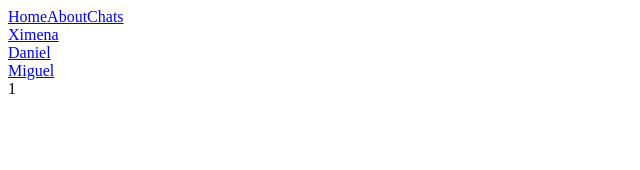
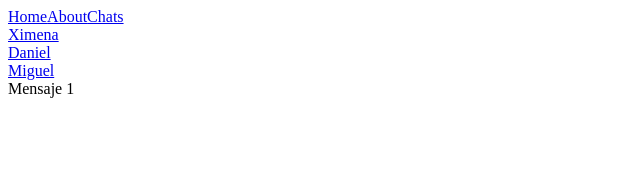
Before and after one commit to Larm1998/vue-router-navigation, a Vue app: page /chats/1 in a window 1280 px wide. Shown: the top 170 px of the page, without its empty margins (0-640 px from the left). Built offline with nearby package versions, Linux system fonts and the light colour scheme.

Commit message:
Nested Routes

```diff
--- /dev/null
+++ b/src/views/ChatView.vue
@@ -0,0 +1,26 @@
+<template>
+    <div v-for="msg in messagesFiltered" :key="msg.id">
+        {{ msg.text}}
+    </div>
+</template>
+
+<script>
+export default {
+    data() {
+        return {
+            messages: [
+                {id: 1, text: 'Mensaje 1', author: 1 },
+                {id: 2, text: 'Mensaje 2', author: 2 },
+                {id: 3, text: 'Mensaje 3', author: 3 },
+            ]
+        }
+    },
+    computed: {
+        messagesFiltered() {
+            return this.messages.filter((msg) => {
+                return `${msg.author}` === this.$route.params.chatId
+            })
+        }
+    }
+}
+</script>
--- a/src/views/ChatsView.vue
+++ b/src/views/ChatsView.vue
@@ -8,7 +8,7 @@
             </div>
         </aside>
         <article>
-            {{ this.$route.params.chatId }}
+            <router-view />
         </article>
     </div>
 </template>
```
Also changed, not shown: src/router/index.js (+8 -4 lines).
